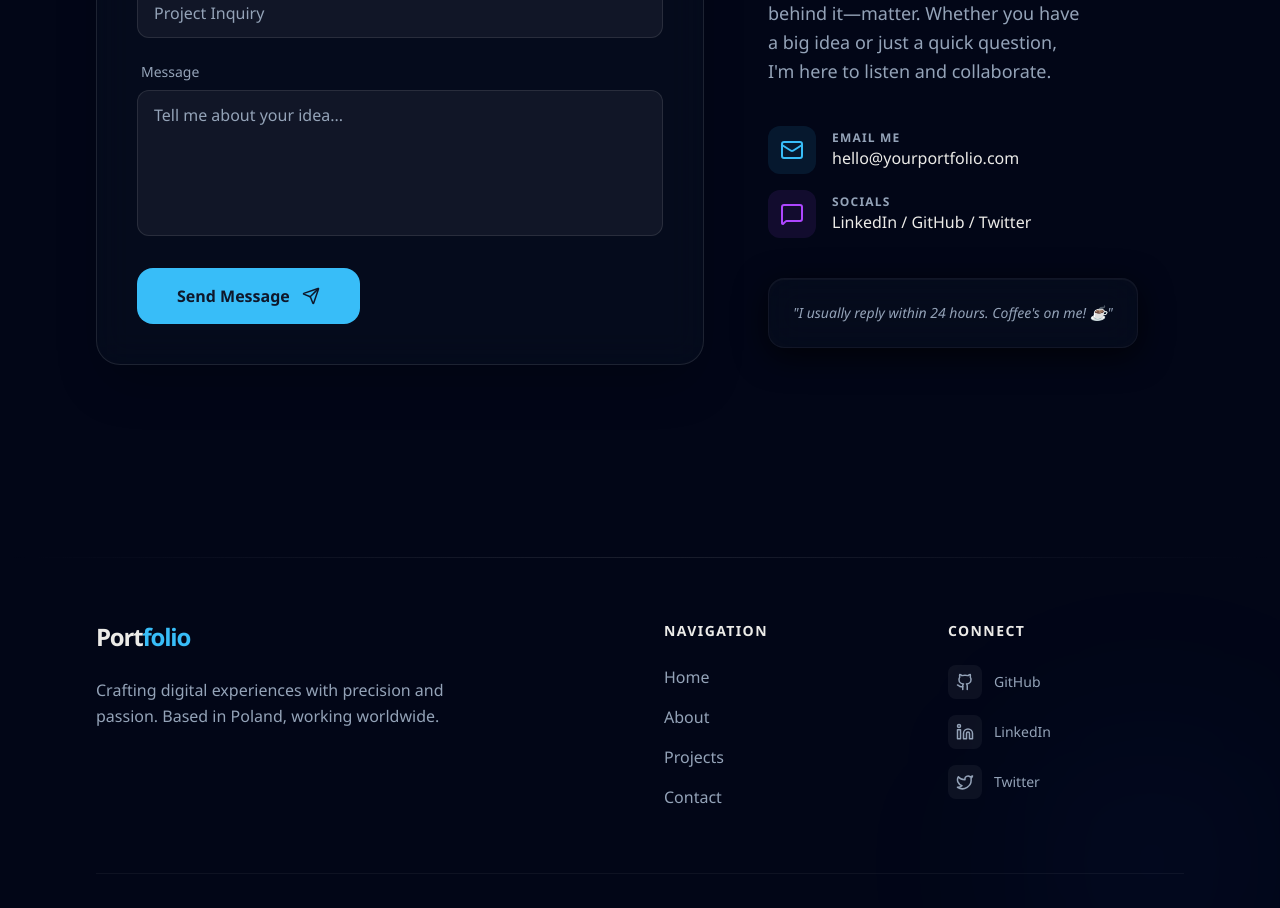
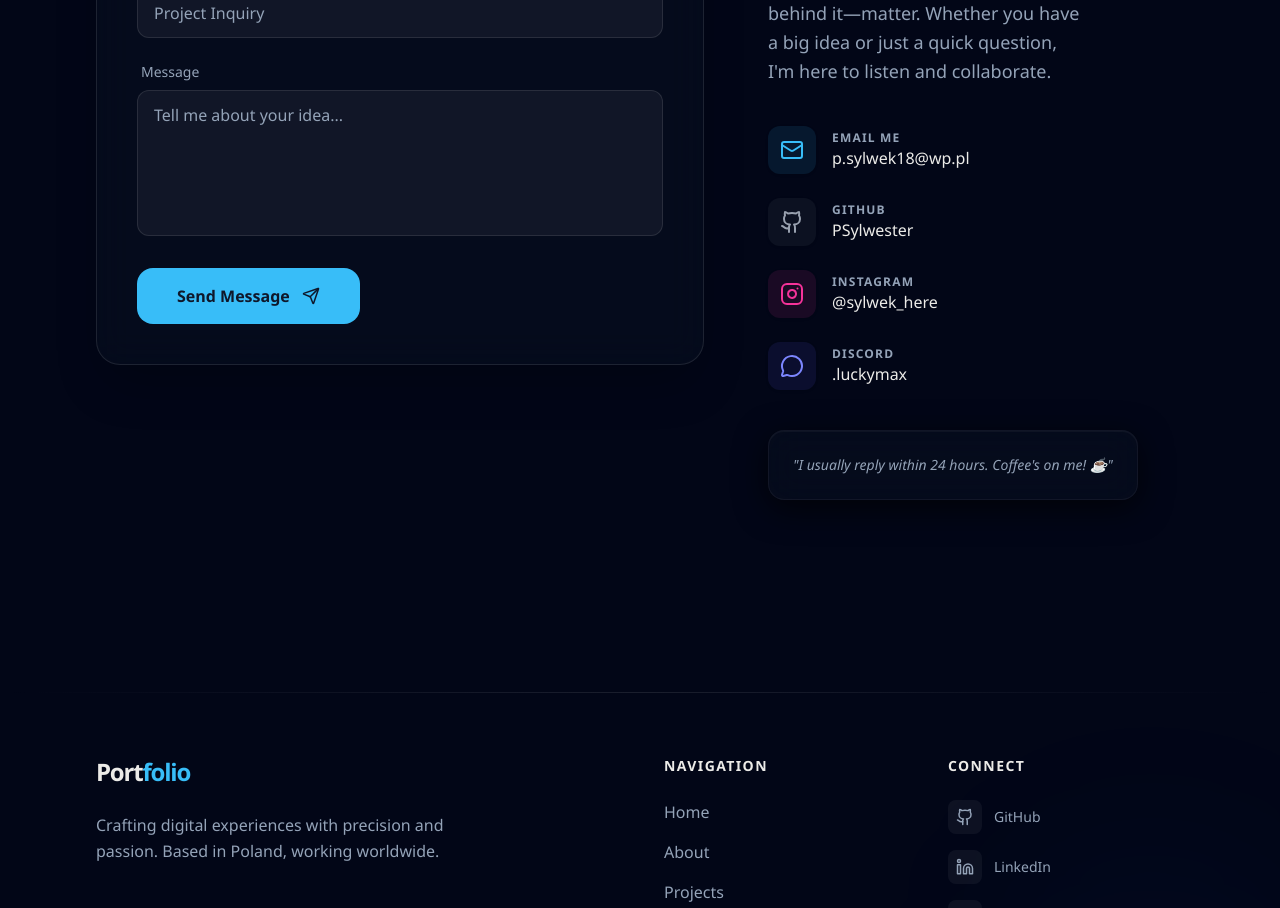
Before and after one commit to PSylwester/Portfolio, a React (Vite) app: page / in a window 1280 px wide. Shown: the part 3360-4268 px from the top of the page. Built offline with nearby package versions, Linux system fonts and the light colour scheme.

Commit message:
update contact file, add links

```diff
--- a/src/components/sections/Contact.tsx
+++ b/src/components/sections/Contact.tsx
@@ -1,7 +1,8 @@
 import React, { useState } from 'react';
 import { Container } from '../ui/Container';
 import { Realtime } from '../ui/Realtime';
-import { Send, Coffee, Mail, MessageSquare } from 'lucide-react'; // Ikony dla lepszego UX
+import { Send, Coffee, Mail, MessageSquare, Github, Instagram, MessageCircle } from 'lucide-react'; // Ikony dla lepszego UX
+
 export default function ContactForm() {
   const [formData, setFormData] = useState({
     name: '',
@@ -54,7 +55,7 @@ export default function ContactForm() {
         </header>
 
         <div className="grid grid-cols-1 lg:grid-cols-12 gap-16 items-start">
-          <div className="lg:col-span-7 order-2 lg:order-1">
+          <div className="lg:col-span-7 order-1 lg:order-1">
             <form
               onSubmit={handleSubmit}
               className="glass p-8 md:p-10 rounded-3xl border dark:border-white/10 border-black/10 shadow-2xl"
@@ -140,7 +141,7 @@ export default function ContactForm() {
             </form>
           </div>
 
-          <div className="lg:col-span-5 order-1 lg:order-2 space-y-10">
+          <div className="lg:col-span-5 order-2 lg:order-2 space-y-10">
             <div className="flex justify-start">
               <Realtime />
             </div>
@@ -154,34 +155,84 @@ export default function ContactForm() {
               </p>
             </div>
 
-            <div className="space-y-4">
-              <div className="flex items-center gap-4 group">
-                <div className="p-3 rounded-xl bg-[color:var(--color-accent)]/10 text-[color:var(--color-accent)] group-hover:bg-[color:var(--color-accent)] group-hover:text-white transition-all">
+            <div className="space-y-6">
+              {/* Email */}
+              <a
+                href="mailto:p.sylwek18@wp.pl"
+                className="flex items-center gap-4 group transition-all"
+              >
+                <div className="p-3 rounded-xl bg-[color:var(--color-accent)]/10 text-[color:var(--color-accent)] group-hover:bg-[color:var(--color-accent)] group-hover:text-white transition-all shadow-sm">
                   <Mail size={24} />
                 </div>
                 <div>
                   <p className="text-xs text-[color:var(--color-text-muted)] uppercase tracking-widest font-bold">
-                    Email Me
+                    email me
                   </p>
-                  <p className="text-[color:var(--color-foreground)] font-medium">
-                    hello@yourportfolio.com
+                  <p className="text-[color:var(--color-foreground)] font-medium group-hover:text-[color:var(--color-accent)] transition-colors">
+                    p.sylwek18@wp.pl
                   </p>
                 </div>
-              </div>
+              </a>
 
-              <div className="flex items-center gap-4 group">
-                <div className="p-3 rounded-xl bg-purple-500/10 text-purple-500 group-hover:bg-purple-500 group-hover:text-white transition-all">
-                  <MessageSquare size={24} />
+              {/* GitHub */}
+              <a
+                href="https://github.com/PSylwester"
+                target="_blank"
+                rel="noopener noreferrer"
+                className="flex items-center gap-4 group transition-all"
+              >
+                <div className="p-3 rounded-xl bg-gray-500/10 text-gray-400 group-hover:bg-white group-hover:text-black transition-all shadow-sm">
+                  <Github size={24} />
                 </div>
                 <div>
                   <p className="text-xs text-[color:var(--color-text-muted)] uppercase tracking-widest font-bold">
-                    Socials
+                    GitHub
                   </p>
-                  <p className="text-[color:var(--color-foreground)] font-medium">
-                    LinkedIn / GitHub / Twitter
+                  <p className="text-[color:var(--color-foreground)] font-medium group-hover:text-white transition-colors">
+                    PSylwester
                   </p>
                 </div>
-              </div>
+              </a>
+
+              {/* Instagram */}
+              <a
+                href="https://instagram.com/sylwek_here"
+                target="_blank"
+                rel="noopener noreferrer"
+                className="flex items-center gap-4 group transition-all"
+              >
+                <div className="p-3 rounded-xl bg-pink-500/10 text-pink-500 group-hover:bg-gradient-to-tr group-hover:from-[#f9ce34] group-hover:via-[#ee2a7b] group-hover:to-[#6228d7] group-hover:text-white transition-all shadow-sm">
+                  <Instagram size={24} />
+                </div>
+                <div>
+                  <p className="text-xs text-[color:var(--color-text-muted)] uppercase tracking-widest font-bold">
+                    Instagram
+                  </p>
+                  <p className="text-[color:var(--color-foreground)] font-medium group-hover:text-pink-500 transition-colors">
+                    @sylwek_here
+                  </p>
+                </div>
+              </a>
+
+              {/* Discord */}
+              <a
+                href="https://discord.com/users/.luckymax" // lub link do serwera
+                target="_blank"
+                rel="noopener noreferrer"
+                className="flex items-center gap-4 group transition-all"
+              >
+                <div className="p-3 rounded-xl bg-indigo-500/10 text-indigo-400 group-hover:bg-[#5865F2] group-hover:text-white transition-all shadow-sm">
+                  <MessageCircle size={24} />
+                </div>
+                <div>
+                  <p className="text-xs text-[color:var(--color-text-muted)] uppercase tracking-widest font-bold">
+                    Discord
+                  </p>
+                  <p className="text-[color:var(--color-foreground)] font-medium group-hover:text-indigo-400 transition-colors">
+                    .luckymax
+                  </p>
+                </div>
+              </a>
             </div>
 
             <div className="glass p-6 rounded-2xl border border-white/5 inline-block">
```
